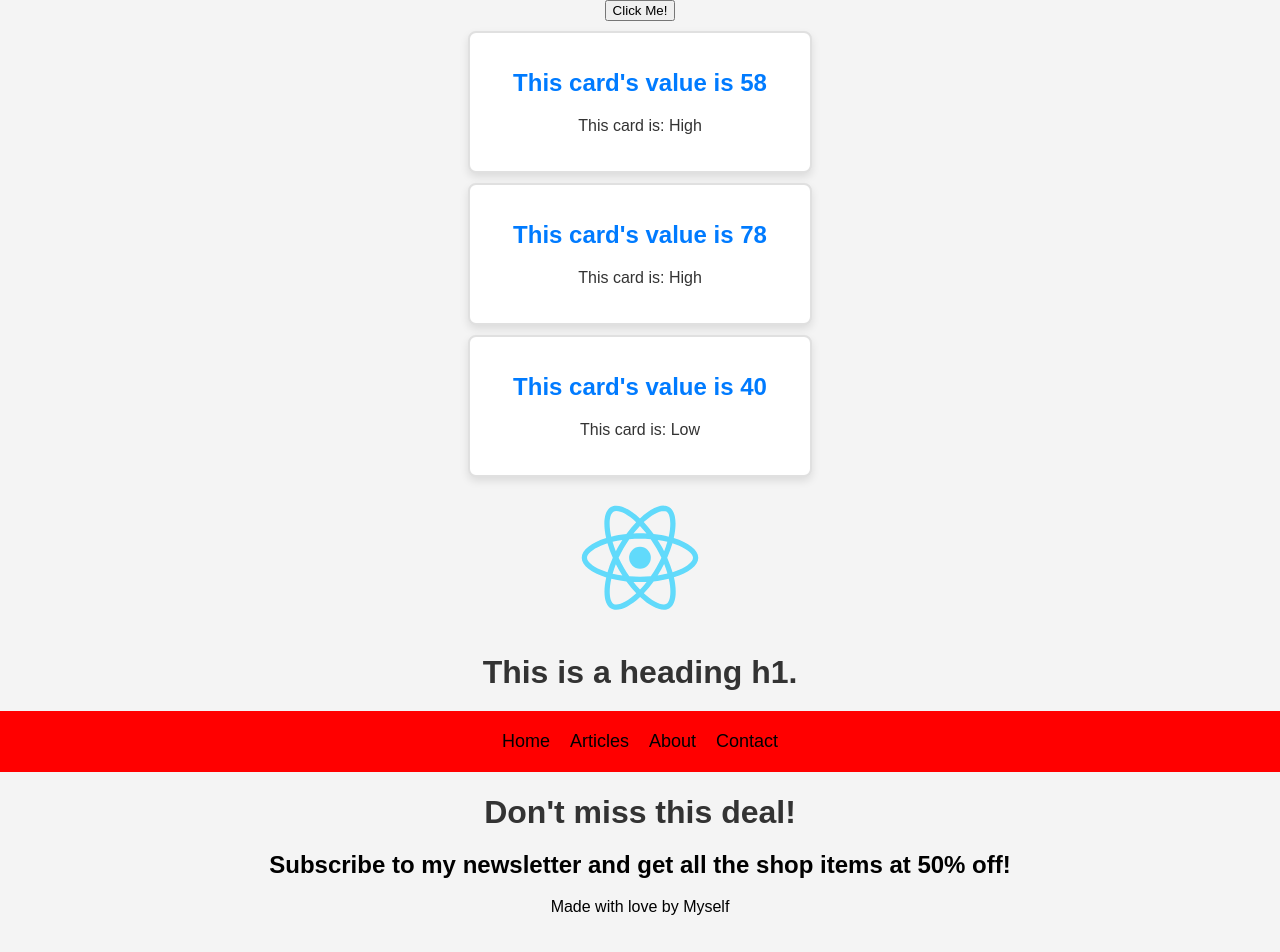
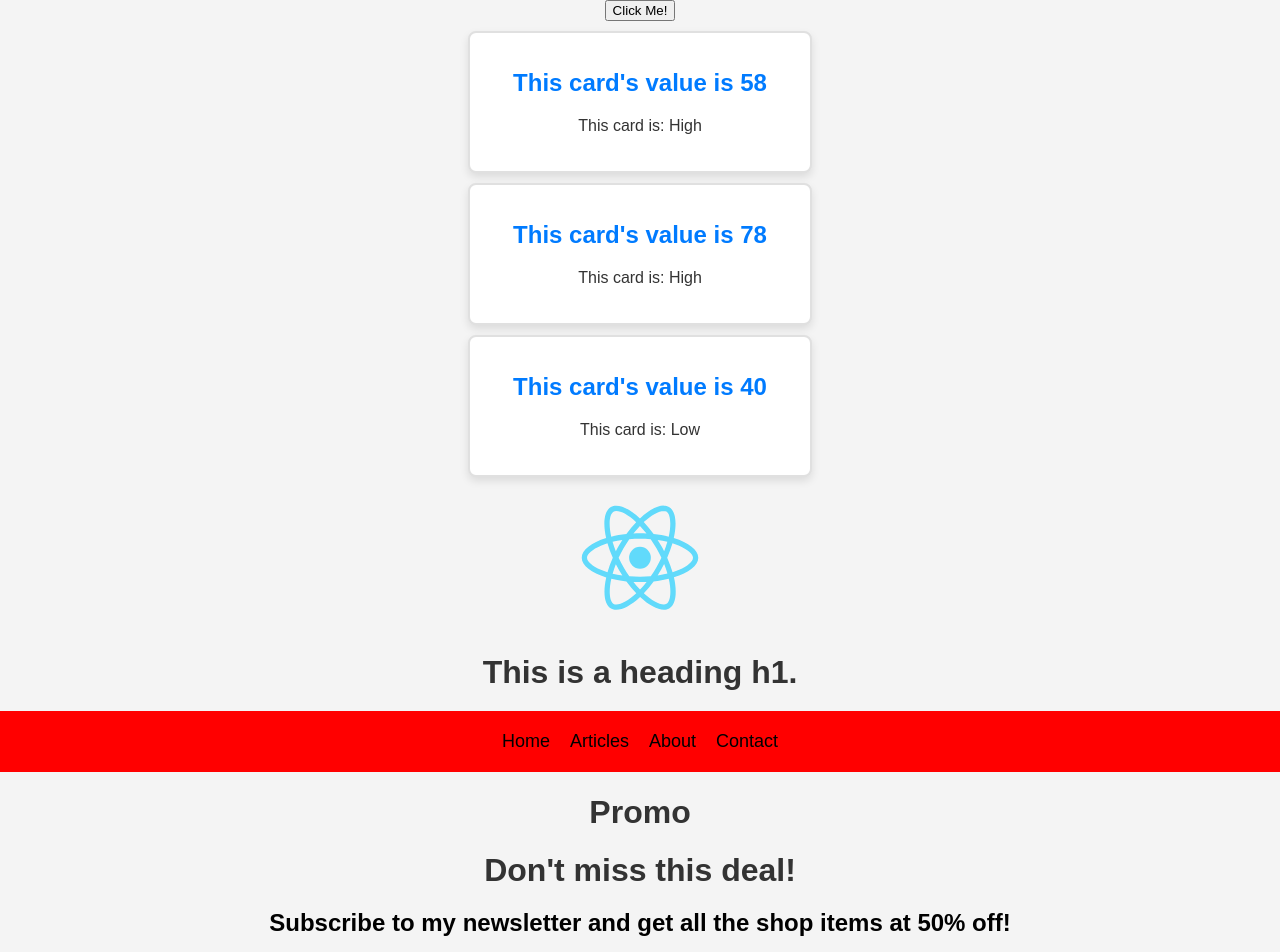
Before and after one commit to Shiplo2013/new-react-app, a React (Create React App) app: page / in a window 1280 px wide. Shown: the top 952 px of the page. Built offline with nearby package versions, Linux system fonts and the light colour scheme.

Commit message:
Adding component with child props

```diff
--- a/src/components/Promo.js
+++ b/src/components/Promo.js
@@ -1,12 +1,14 @@
+import PromoContent from './PromoContent';
+
+const data = {
+    title: "Don't miss this deal!",
+    desc: "Subscribe to my newsletter and get all the shop items at 50% off!"
+}
 function Promo() {
     return(
         <div className="promo-section">
-            <div>
-                <h1>Don't miss this deal!</h1>
-            </div>
-            <div>
-                <h2>Subscribe to my newsletter and get all the shop items at 50% off!</h2>
-            </div>
+            <h1>Promo</h1>
+            <PromoContent title={ data.title } desc={ data.desc } />
         </div>
     );
 };
--- /dev/null
+++ b/src/components/PromoContent.js
@@ -0,0 +1,10 @@
+function PromoContent(props) {
+    return (
+        <>
+            <h1>{ props.title }</h1>
+            <h2>{ props.desc }</h2>
+        </>
+    )
+}
+
+export default PromoContent;
```
